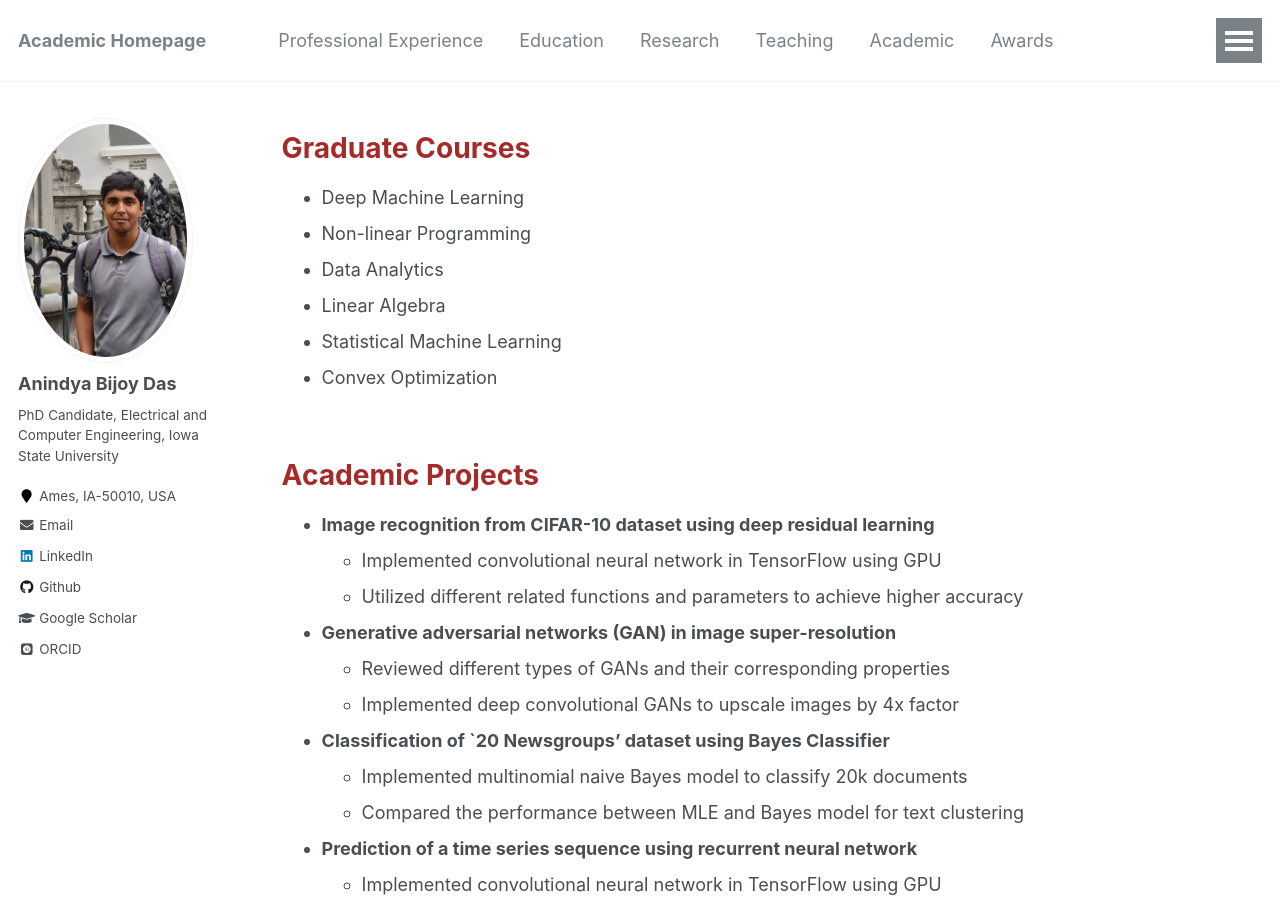
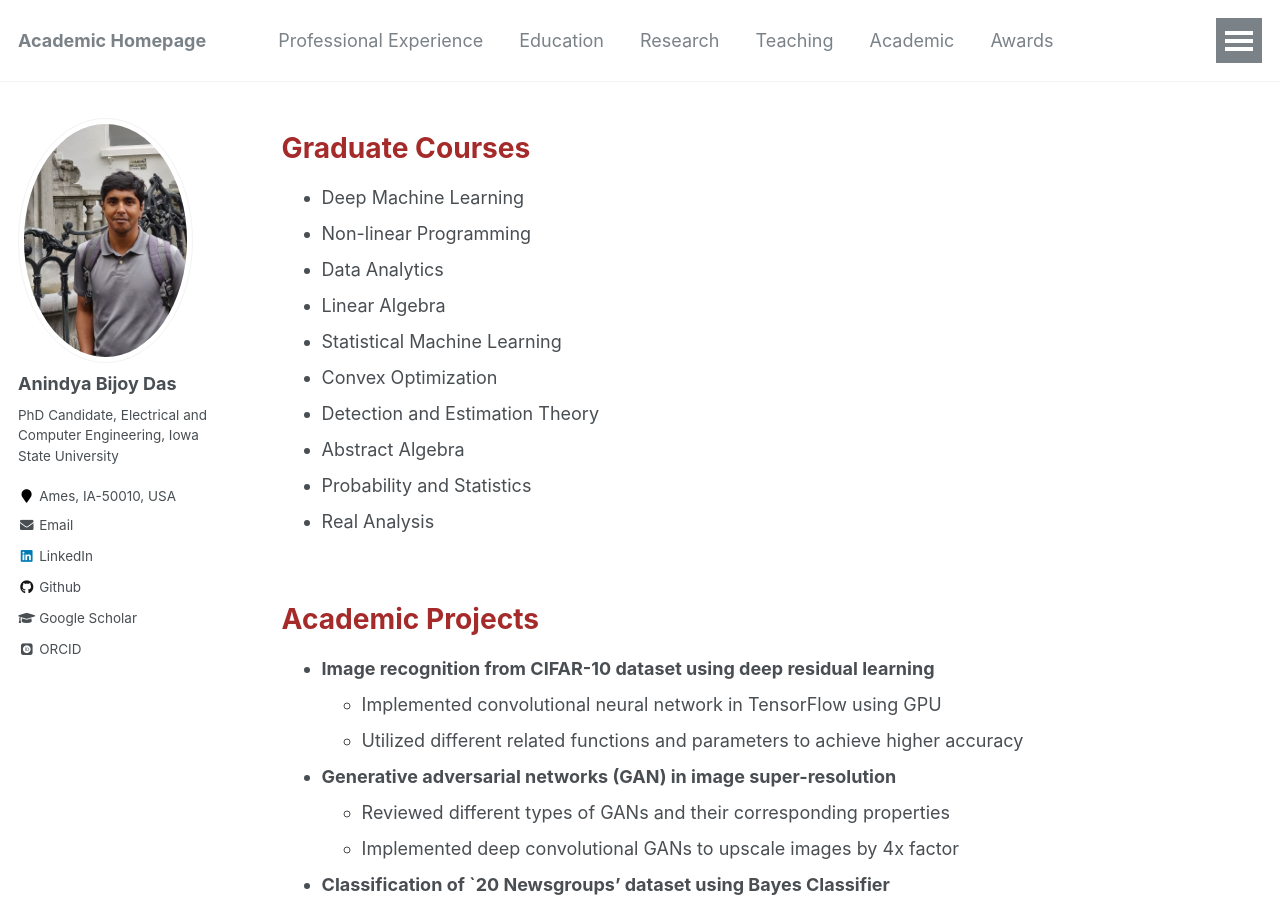
Before and after one commit to anindyabijoydas/portfolio, a Jekyll site: the page built from _pages/academic.md, in a window 1280 px wide and 900 px high. Built offline with Jekyll 4.4.1, drawn with Linux system fonts in a browser that asks for light colours; some web fonts are replaced.

Commit message:
Update academic.md

```diff
--- a/_pages/academic.md
+++ b/_pages/academic.md
@@ -15,6 +15,10 @@ redirect_from:
 * Linear Algebra
 * Statistical Machine Learning
 * Convex Optimization
+* Detection and Estimation Theory
+* Abstract Algebra
+* Probability and Statistics
+* Real Analysis
 
 <br />
 
```
